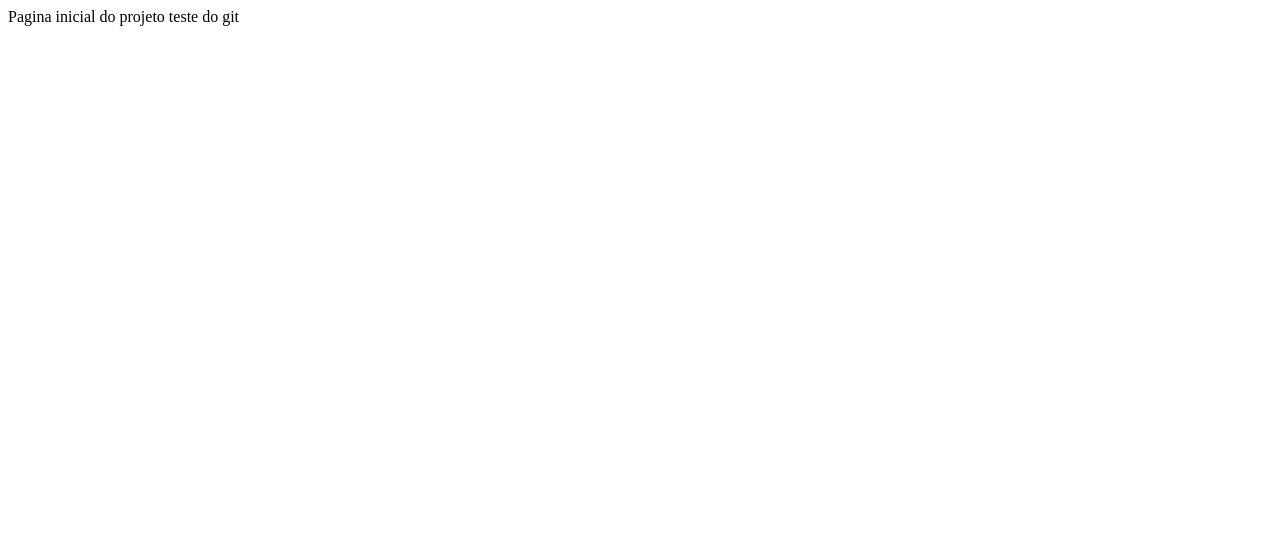
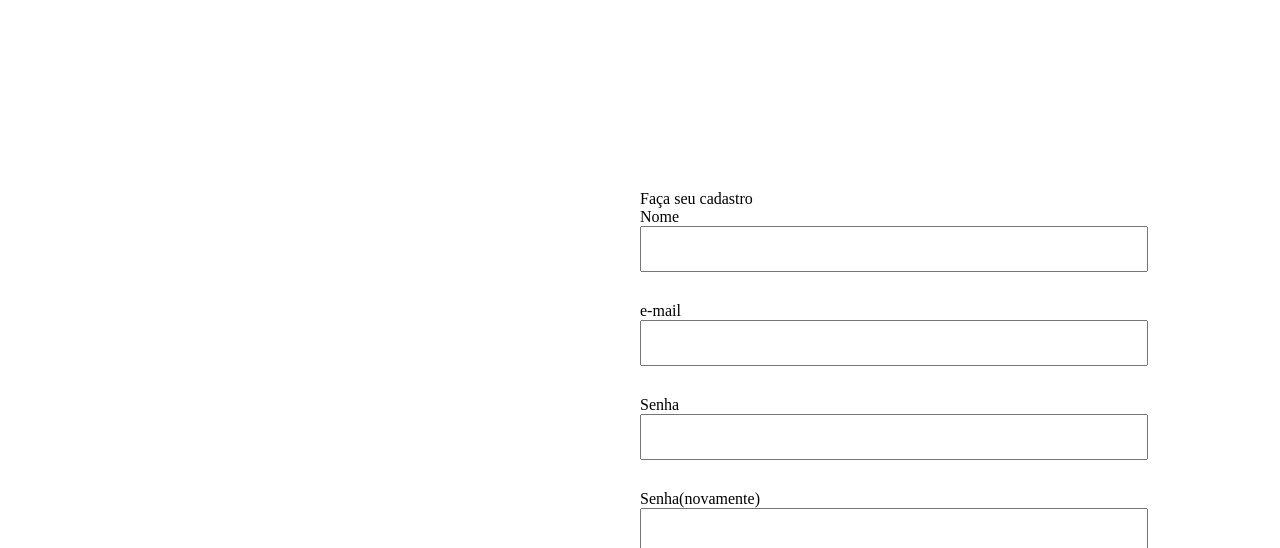
Before and after one commit to gpongelupe/Case-do-Grupo-1-CPEjr, a React (Vite) app: page / in a window 1280 px wide. Shown: the top 548 px of the page. Built offline with nearby package versions, Linux system fonts and the light colour scheme.

Commit message:
Testes para aprendizado

```diff
--- /dev/null
+++ b/src/App.css
@@ -0,0 +1,9 @@
+.frame-cadastro{
+    margin-top: 15%;
+    margin-left: 50%;
+}
+.inputs{
+    margin-bottom: 30px;
+    height: 40px;
+    width: 500px;
+}
--- a/src/App.jsx
+++ b/src/App.jsx
@@ -1,10 +1,40 @@
-
+import "./App.css"
 
 function App() {
 
   return (
-    <div>
-      Pagina inicial do projeto teste do git
+    <div className="frame-cadastro">
+      <div>
+        Faça seu cadastro
+      </div>
+      <div>
+        Nome
+        <div>
+          <input className="inputs">
+          </input>
+        </div>
+      </div>
+      <div>
+        e-mail
+        <div >
+          <input className="inputs">
+          </input>
+        </div>
+      </div>
+      <div>
+        Senha
+        <div >
+          <input className="inputs">
+          </input>
+        </div>
+      </div>
+      <div>
+        Senha(novamente)
+        <div >
+          <input className="inputs">
+          </input>
+        </div>
+      </div>
     </div>
   )
 }
```
